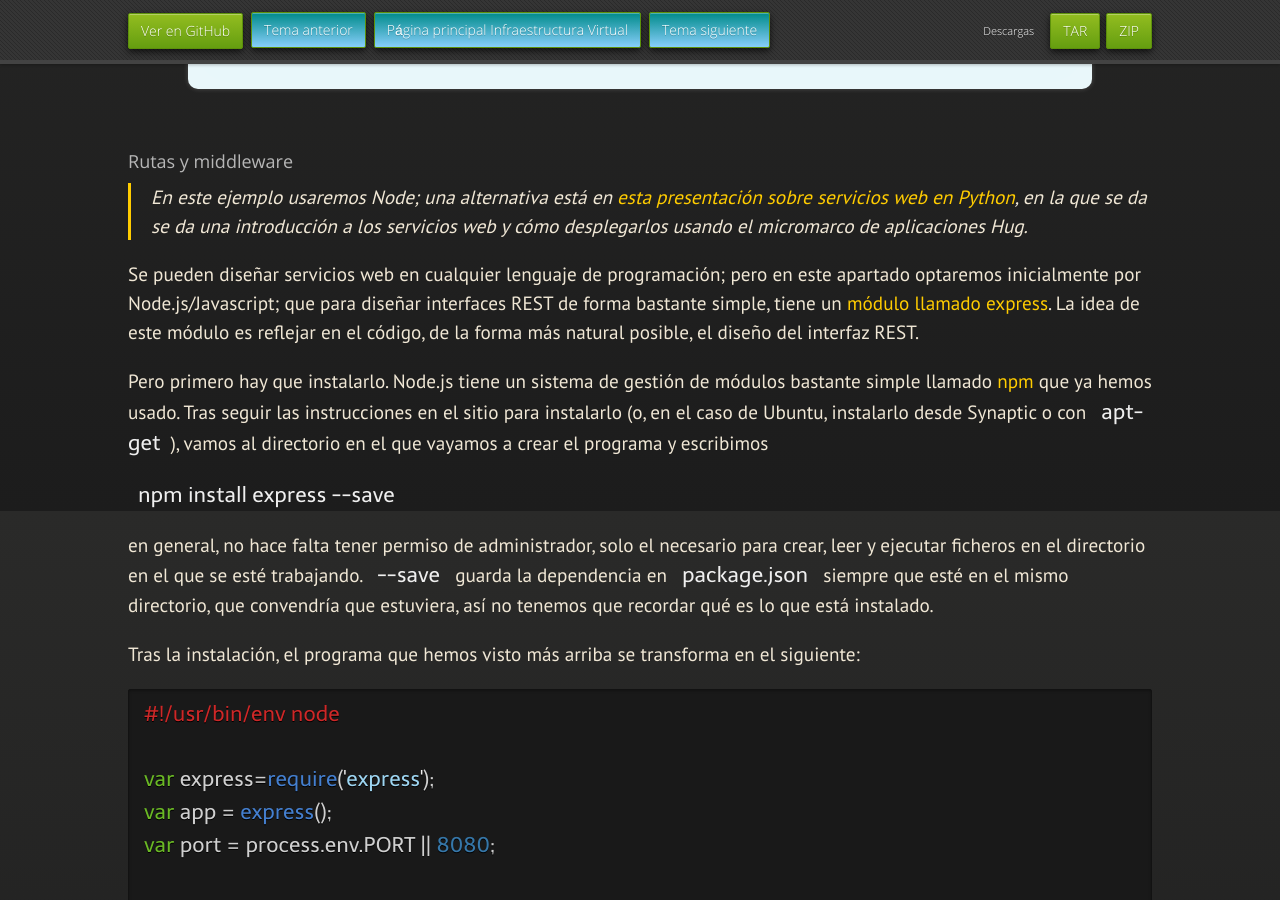
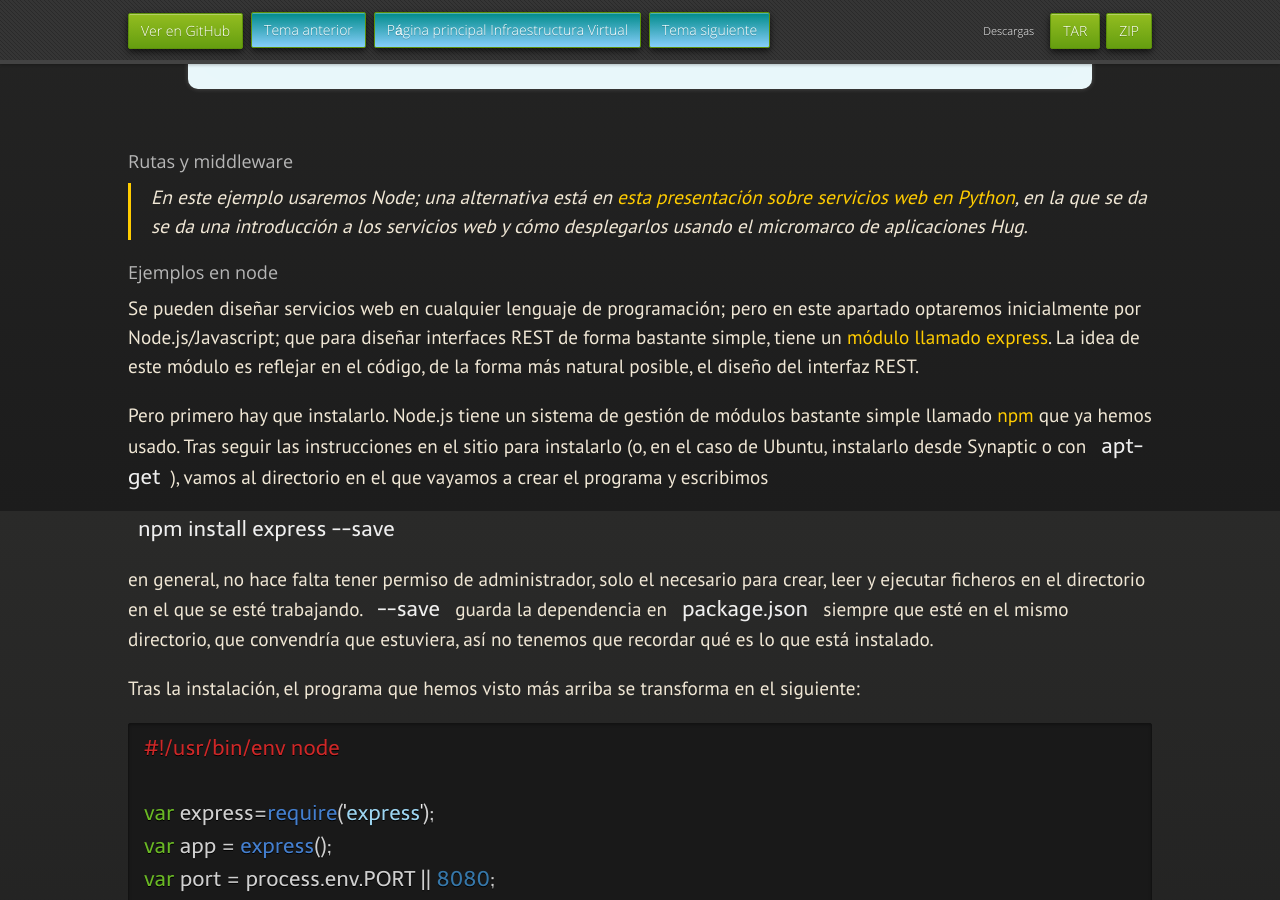
Before and after one commit to JJ/IV, a Jekyll site: the page built from documentos/temas/Microservicios.md, in a window 1280 px wide and 900 px high, scrolled down 4889 px. Built offline with Jekyll 4.4.1, drawn with Linux system fonts in a browser that asks for light colours; nearby versions of some CDN libraries; some web fonts are replaced; our own code applies the rules of GitHub Pages for plain Markdown files.

Commit message:
Sync documentos/temas/Microservicios.md de master a gh-pages

```diff
--- a/documentos/temas/Microservicios.md
+++ b/documentos/temas/Microservicios.md
@@ -209,6 +209,9 @@ clave; hacer el almacenamiento desde la línea de órdenes (con
 > [esta presentación sobre servicios web en Python](https://jj.github.io/tests-python/ws.html),
 > en la que se da se da una introducción a los servicios web y cómo
 > desplegarlos usando el micromarco de aplicaciones Hug.
+
+
+### Ejemplos en node
 
 Se pueden diseñar servicios web en cualquier lenguaje de programación;
 pero en este apartado optaremos inicialmente por Node.js/Javascript;
```
